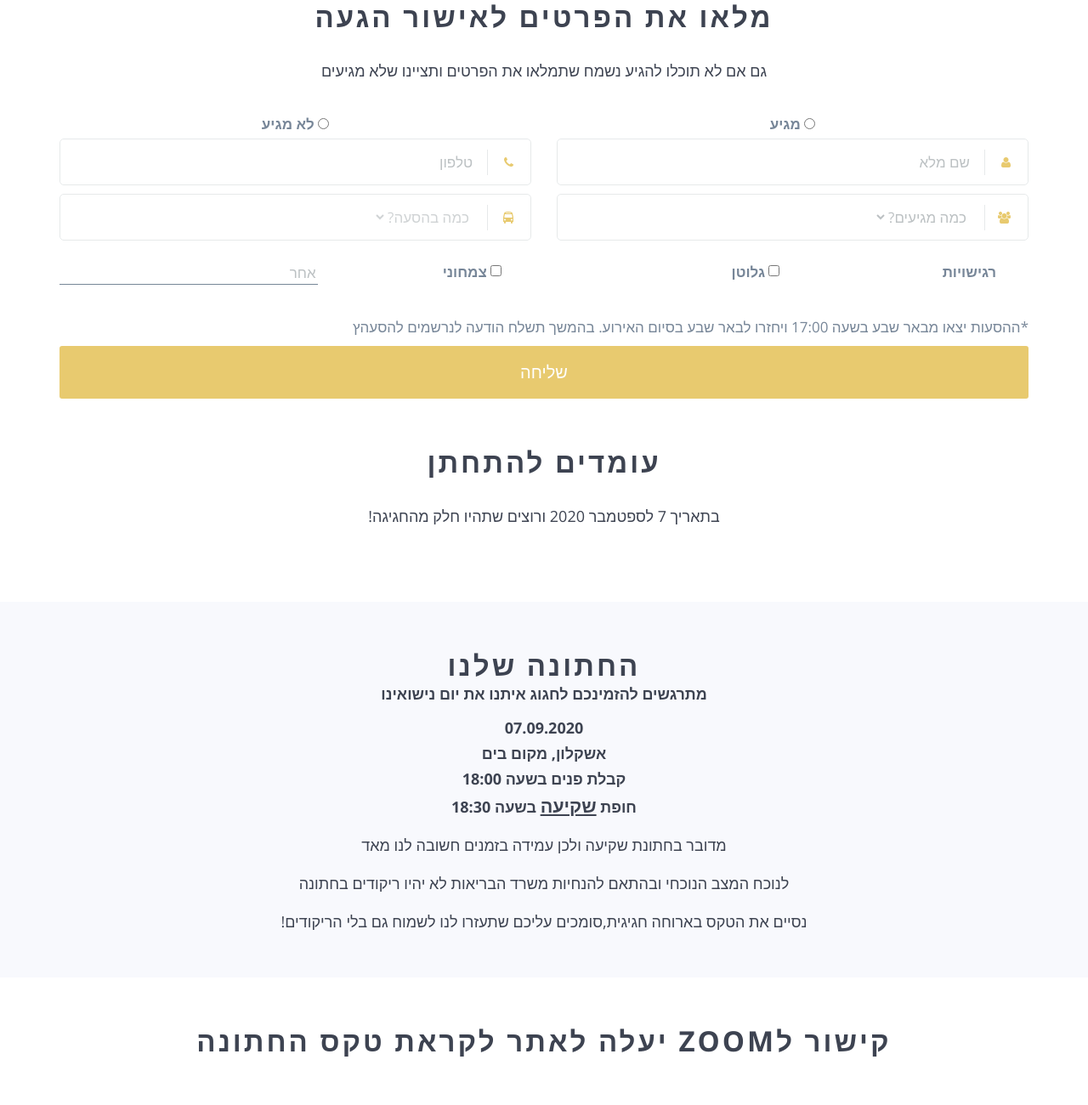
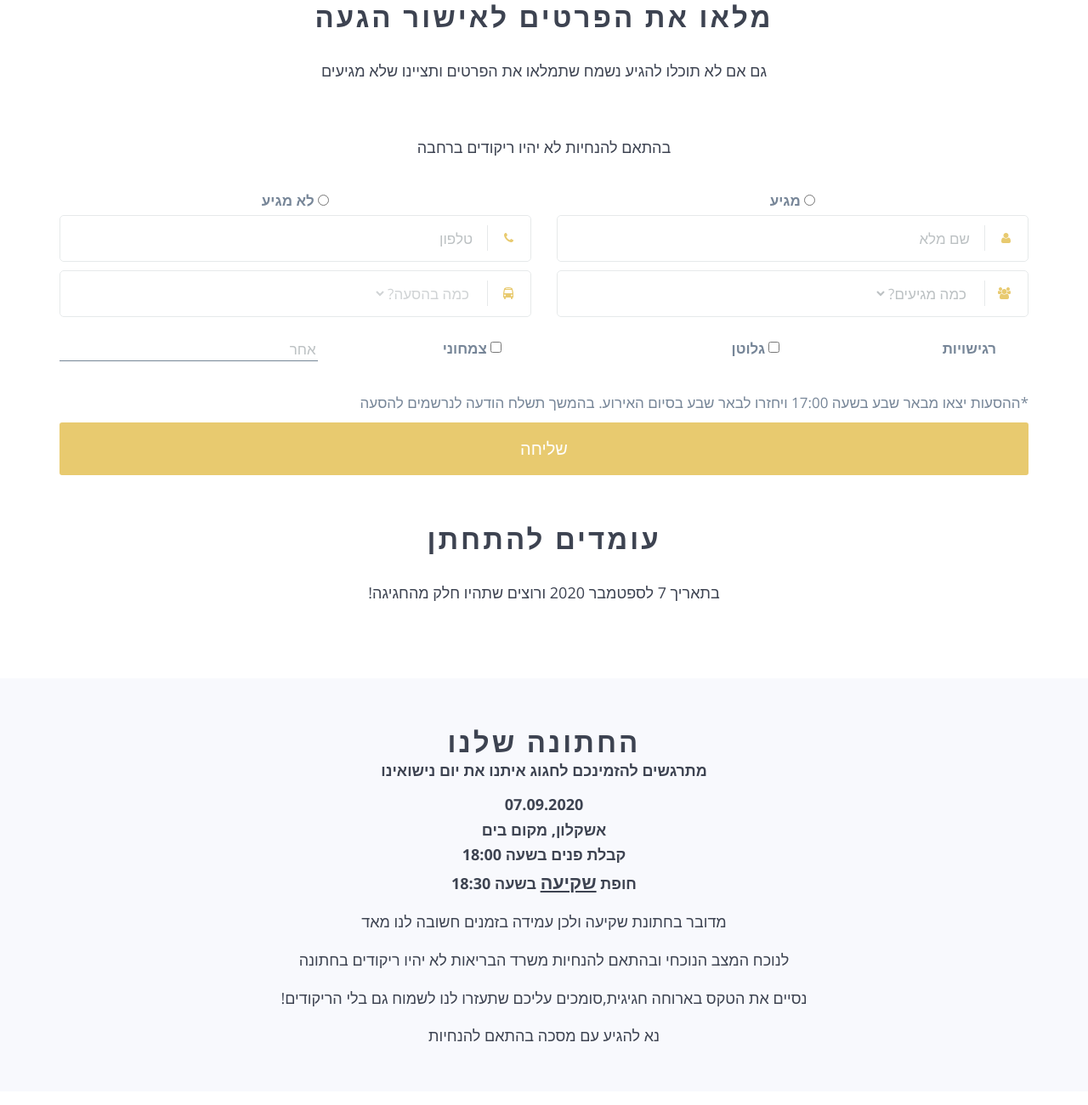
Before and after one commit to markgrichanik/coralAndMark, a website: page index.html in a window 1280 px wide. Shown: the part 780-2080 px from the top of the page at 85% size. Drawn offline with nearby package versions, Linux system fonts and the light colour scheme; some packages are replaced by stand-ins of ours; a script that the page names is missing; files whose address does not match are found by name.

Commit message:
added mask message

```diff
--- a/index.html
+++ b/index.html
@@ -135,6 +135,7 @@
             <div class="col-md-12">
                 <h3 style="direction: rtl">מלאו את הפרטים לאישור הגעה</h3>
                 <p><h4 style="white-space: pre-line">גם אם לא תוכלו להגיע נשמח שתמלאו את הפרטים ותציינו שלא מגיעים</h4></p>
+                <p><h4 style="white-space: pre-line">בהתאם להנחיות לא יהיו ריקודים ברחבה</h4></p>
                 <form id="rsvp-form" class="gform rsvp-form"
                       action=""
                       method="POST">
@@ -241,7 +242,7 @@
                         <div class="col-md-12" id="alert-wrapper"></div>
                     </div>
                     <div class="row" style="direction: rtl; float:right; padding-right: 15px; padding-top: 10px; white-space: pre-line">
-                        *ההסעות יצאו מבאר שבע בשעה 17:00 ויחזרו לבאר שבע בסיום האירוע. בהמשך תשלח הודעה לנרשמים להסעהץ
+                        *ההסעות יצאו מבאר שבע בשעה 17:00 ויחזרו לבאר שבע בסיום האירוע. בהמשך תשלח הודעה לנרשמים להסעה
                     </div>
 
                     <button class="btn-fill rsvp-btn" style="direction: rtl" id="approve">
@@ -313,6 +314,9 @@
                     </div>
                     <div style="direction: rtl; padding-bottom:5px">
                       <h4 class="dance">נסיים את הטקס בארוחה חגיגית,<span>סומכים עליכם שתעזרו לנו לשמוח <span> גם בלי הריקודים!</span></span></h4>
+                    </div>
+                    <div style="direction: rtl; padding-bottom:5px">
+                        <h4 class="dance">נא להגיע עם מסכה בהתאם להנחיות</h4>
                     </div>
                 </div>
             </div>
```
